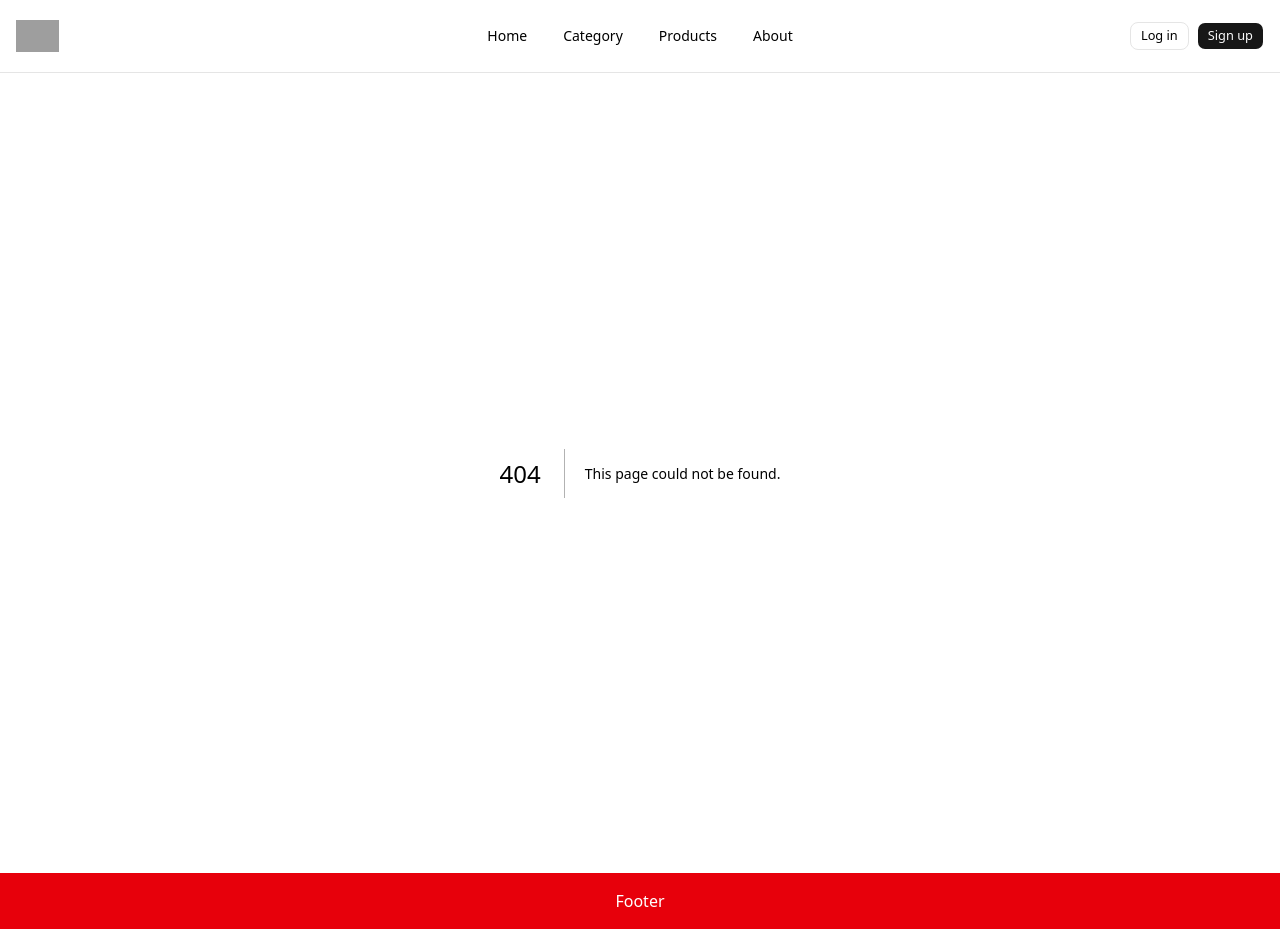
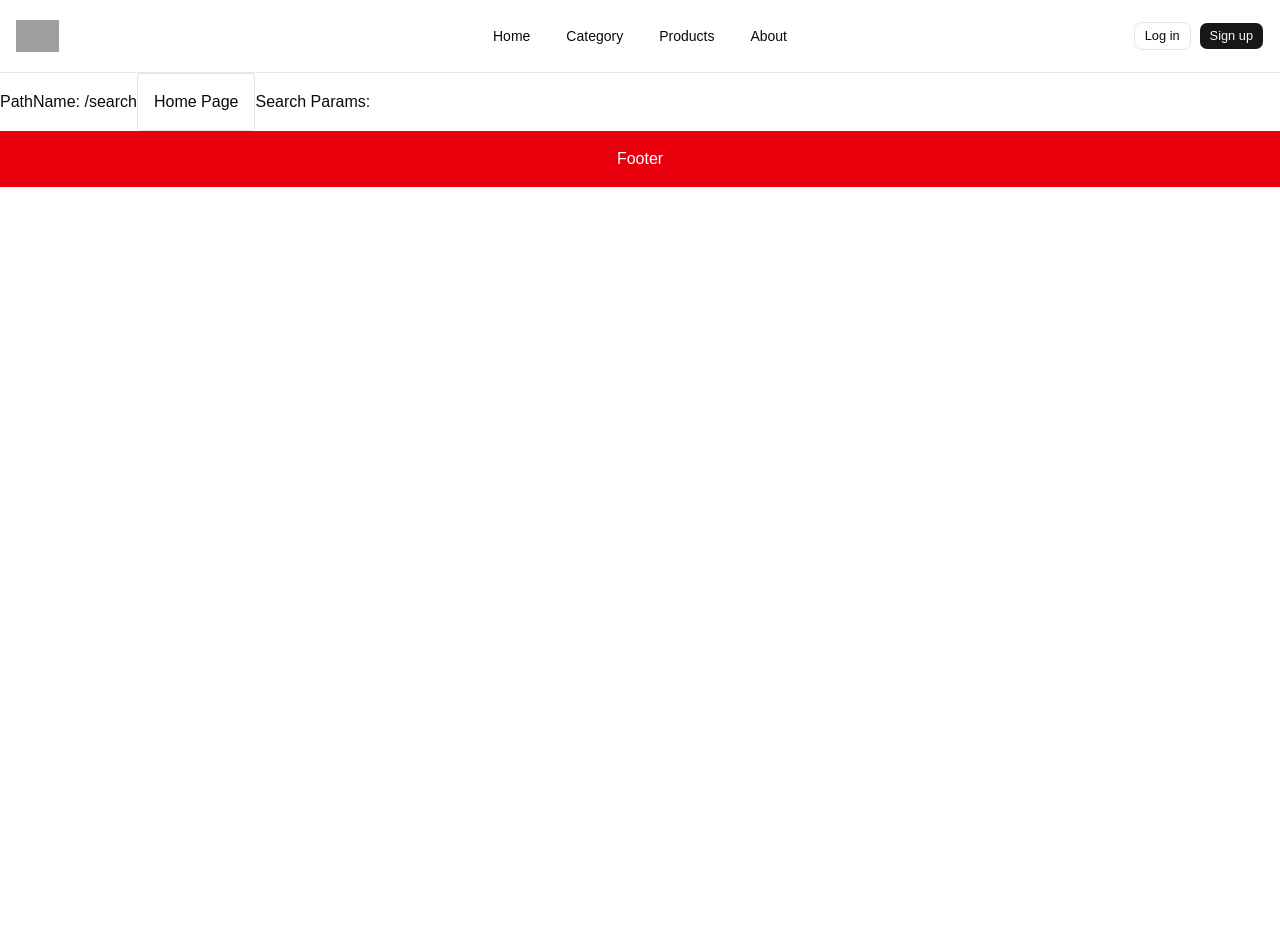
Before and after one commit to Thanu-san/my-nextjs-y2-s2-class, a Next.js app: page /search in a window 1280 px wide. Before the commit this address had no page. After the commit the page ends 800 px from the top, so only its background shows below. Built offline with nearby package versions, Linux system fonts and the light colour scheme; grey boxes are pictures that could not be loaded; a web font is replaced by a local one.

Commit message:
We have learn about Optimization in nextJ , not-found , searching , router , proxy

```diff
--- a/src/app/globals.css
+++ b/src/app/globals.css
@@ -48,7 +48,7 @@
 }
 
 :root {
-  --font-sans: ui-sans-serif, system-ui, -apple-system, BlinkMacSystemFont, "Segoe UI", Roboto, "Helvetica Neue", Arial, sans-serif;
+  --font-sans: var(--font-google-sans), ui-sans-serif, system-ui, -apple-system, BlinkMacSystemFont, "Segoe UI", Roboto, "Helvetica Neue", Arial, sans-serif;
   --font-mono: ui-monospace, SFMono-Regular, Menlo, Monaco, Consolas, monospace;
   --background: oklch(1 0 0);
   --foreground: oklch(0.145 0 0);
--- a/src/app/layout.tsx
+++ b/src/app/layout.tsx
@@ -2,11 +2,18 @@ import type { Metadata } from "next";
 import "./globals.css";
 import { NavbarComponent } from "@/components/layout/navbar/NavbarComponent";
 import { FooterComponent } from "@/components/layout/FooterComponent";
+import localFont from "next/font/local";
 
 export const metadata: Metadata = {
   title: "Create Next App",
   description: "Generated by create next app",
 };
+
+const googleSans = localFont({
+  src: "./fonts/google_san_font_mdium.ttf",
+  variable: "--font-google-sans",
+  display: "swap",
+});
 
 export default function RootLayout({
   children,
@@ -16,8 +23,8 @@ export default function RootLayout({
   modal: React.ReactNode;
 }) {
   return (
-    <html lang="en" className="h-full antialiased">
-      <body className="min-h-full flex flex-col font-sans">
+    <html lang="en" className={`${googleSans.variable} ${googleSans.className} h-full antialiased`}>
+      <body className={`${googleSans.className} min-h-full flex flex-col font-sans`}>
         <NavbarComponent />
         {children}
         {modal}
--- /dev/null
+++ b/src/app/not-found.tsx
@@ -0,0 +1,13 @@
+import Link from 'next/link'
+
+export default function NotFound() {
+  return (
+    <div>
+      <h2>Not Found</h2>
+      <p>Could not find requested resource</p>
+      <button className="border p-4 rounded bg-red-400">
+        <Link href="/">Return Home</Link>
+      </button>
+    </div>
+  )
+}
--- /dev/null
+++ b/src/app/search/page.tsx
@@ -0,0 +1,27 @@
+'use client'
+
+import { usePathname, useRouter, useSearchParams } from "next/navigation";
+
+export default function SearchPage() {
+
+    // useRouter
+    const pathName = usePathname();
+    const router = useRouter();
+
+    // searchParams
+    const searchParams = useSearchParams();
+
+  return (
+    <div>
+        PathName: {pathName}
+
+        <button className="border p-4 rounded" onClick={() => router.push('/')}>
+            Home Page
+        </button>
+
+        <button>
+            Search Params: {searchParams.get('category')}
+        </button>
+    </div>
+  )
+}
```
Also changed, not shown: 1 other file (tests, documents, lock files or other folders).
